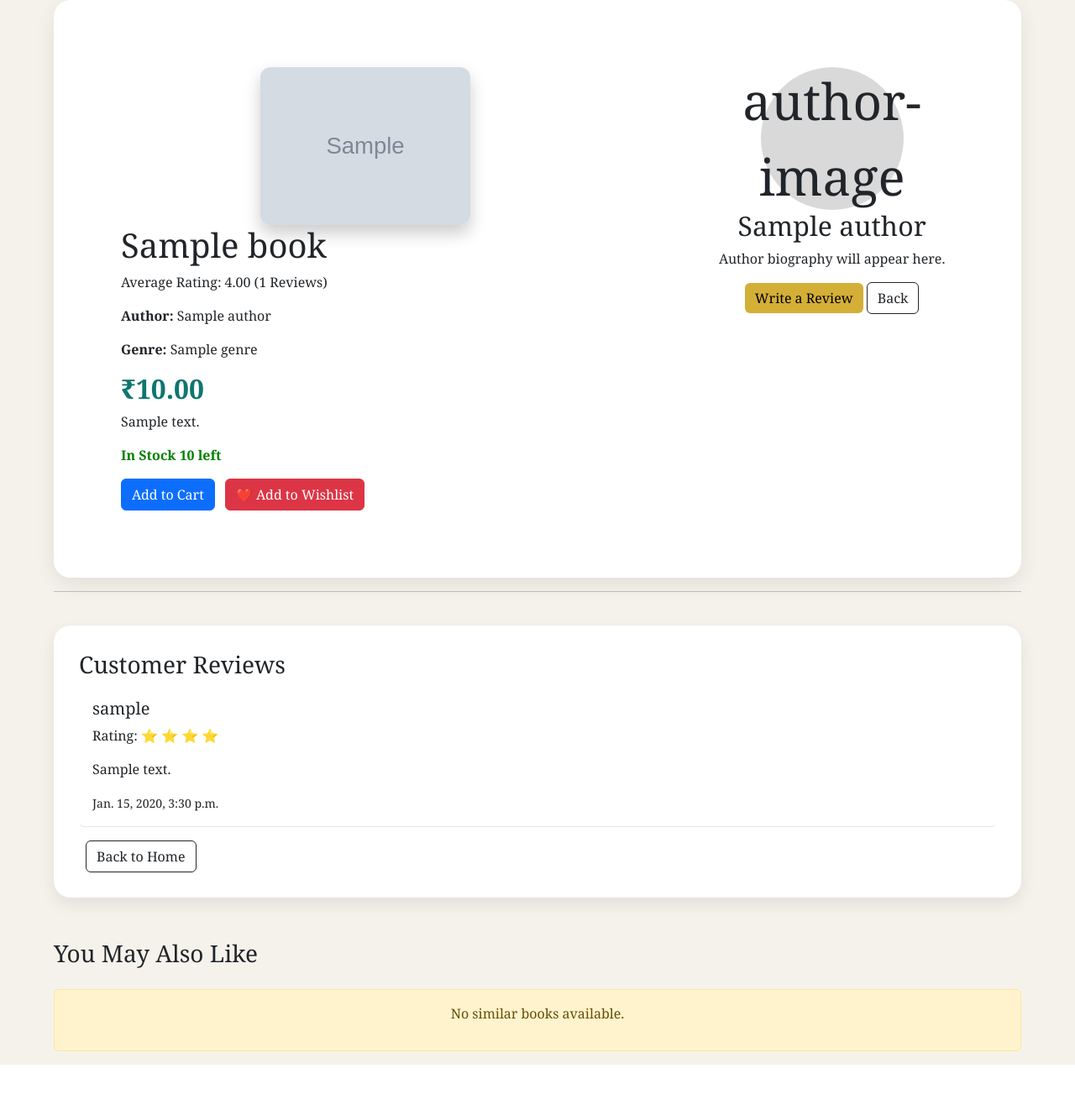
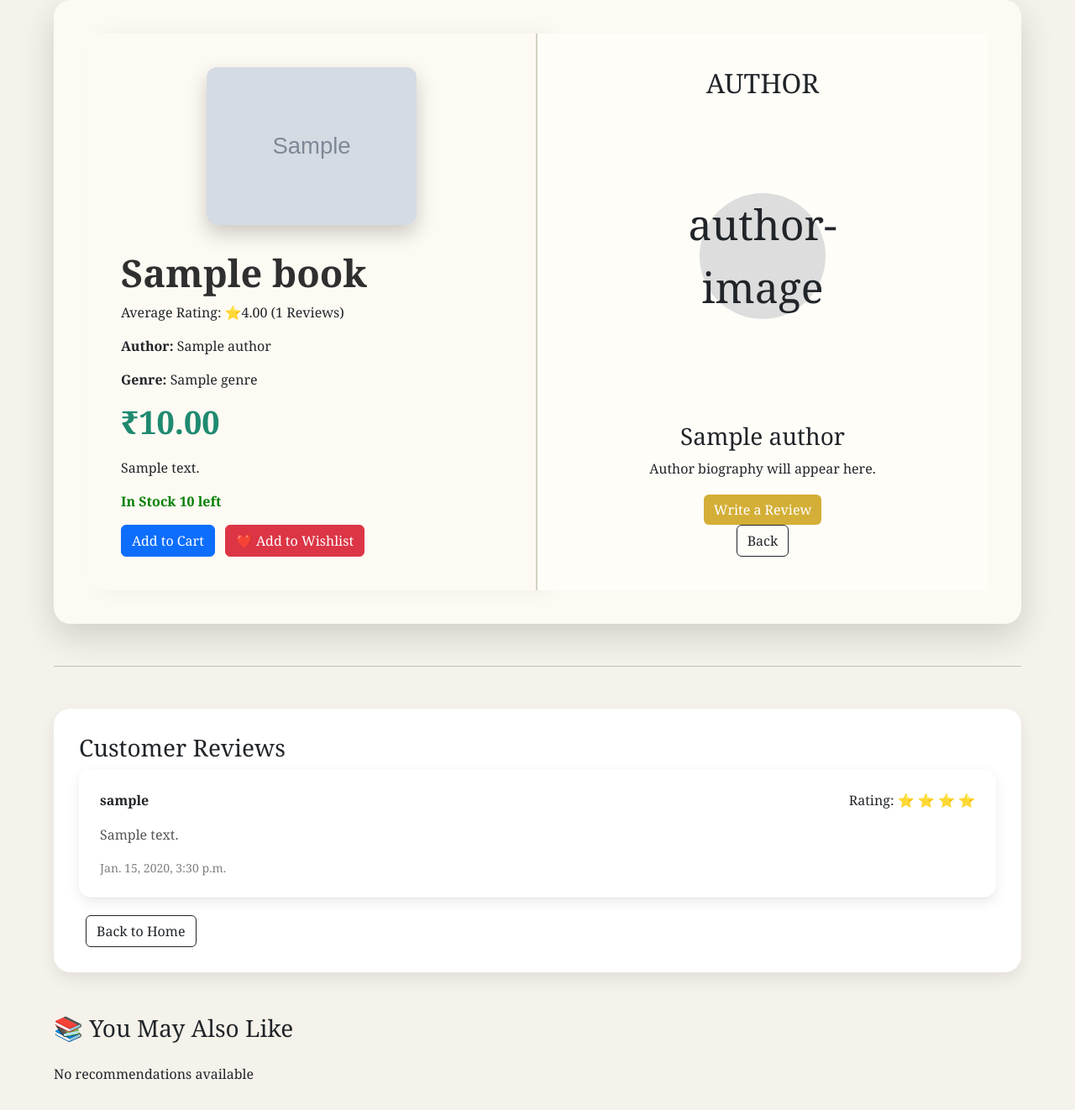
Before and after one commit to abhayrwt27/house-of-books, a Django app: page /book/1/ in a window 1280 px wide. Shown: the part 117-1439 px from the top of the page at 84% size. Before the commit the page ends 1385 px from the top, so only its background shows below. Run offline with Django 5.2, Linux system fonts and the light colour scheme; a user stored in the database is signed in; tables that the repository leaves empty hold one stand-in row (values such as "Sample post"); grey boxes marked "Sample" are stand-in pictures; parts of the project's set-up code (start-up, migrations or seed data) failed here and were passed over.

Commit message:
Updated UI of book detail

```diff
--- a/books/static/css/style.css
+++ b/books/static/css/style.css
@@ -166,6 +166,11 @@ body{
     background-color: #55357e;
 }
 
+/* ---------------------------------------------------------------------------
+                OPEN BOOK SECTION
+------------------------------------------------------------------------------
+*/
+
 .page-container{
     width: 90%;
     margin: auto;
@@ -173,11 +178,13 @@ body{
 
 .book-container{
     display: flex;
-    gap: 40px;
+    gap: 0;
     border-radius: 20px;
-    background: white;
+    background: #fdfaf3;
+    overflow: hidden;
     padding: 40px;
-    box-shadow: 0 8px 25px rgba(0,0,0,0.08);
+    box-shadow: 0 15px 40px rgba(0,0,0,0.15);
+    margin-bottom: 50px;
 }
 
 .book-left, .book-right{
@@ -186,11 +193,26 @@ body{
 }
 
 .book-left{
-    flex: 2;
+    border-right: 2px solid #d6d0c5;
+    box-shadow: 15px 0 25px rgba(0,0,0,0.05);
 }
 
 .book-right{
-    flex: 1;
+    display: flex;
+    flex-direction: column;
+    align-items: center;
+    justify-content: center;
+    background: #fffdf8;
+    text-align: center;
+}
+
+.book-right h3{
+    margin-top: 20px;
+    text-align: center;
+}
+
+.book-right p{
+    line-height: 1.8;
     text-align: center;
 }
 
@@ -201,38 +223,54 @@ body{
     object-fit: cover;
 }
 
+/* -------------- BOOK IMAGE --------------------- */
+
 .book-cover{
     width: 250px;
     display: block;
     margin: auto;
     border-radius: 12px;
-    box-shadow: 0 10px 20px rgba(0,0,0,0.2);
+    box-shadow: 0 10px 25px rgba(0,0,0,0.2);
 }
 
 .no-image{
-    height: 350px;
+    width: 100%;
+    height: 300px;
     display: flex;
     align-items: center;
     justify-content: center;
-    background: #f4f4f4;
+    background: #f0f0f0;
     border-radius: 15px;
 }
 
+/* ------------------- BOOK DETAILS ----------------- */
+
+.book-information{
+    margin-top: 30px;
+}
+
+.book-title{
+    font-size: 45px;
+    font-weight: bold;
+    color: #2f2f2f;
+}
+
+
 .author-image{
-    width: 170px;
-    height: 170px;
+    width: 150px;
+    height: 150px;
     margin: auto;
     border-radius: 50%;
-    background: #d9d9d9;
+    background: #dddddd;
     display: flex;
     justify-content: center;
     align-items: center;
-    font-size: 60px;
+    font-size: 50px;
 }
 
-.price{
-    font-size: 30px;
-    color: #2e8b57;
+.book-information .book-price{
+    font-size: 38px;
+    color: #1f8a70;;
     font-weight: bold;
 }
 
@@ -246,29 +284,113 @@ body{
     border-radius: 10px;
 }
 
+.book-right .btn-warning{
+    background: #d4af37;
+    border: none;
+    color: white;
+}
+
 .review{
-    margin-top: 40px;
+    margin-top: 50px;
     padding: 30px;
     border-radius: 20px;
     background: white;
     box-shadow: 0 8px 20px rgba(0,0,0,0.08);
 }
 
-.review .card{
+.review-card{
+    background: white;
+    padding: 25px;
+    border-radius: 15px;
+    margin-bottom: 20px;
+    box-shadow: 0 5px 15px rgba(0,0,0,0.08);
+    transition: 0.3s;
     border: none;
     border-bottom: 1px solid #e5e5e5;
 }
+
+.review-card:hover{
+    transform: translateY(-5px);
+}
+
+.review-header{
+    display: flex;
+    justify-content: space-between;
+    margin-bottom: 15px;
+}
+
+.review-user{
+    font-weight: bold;
+}
+
+.review-stars{
+    color: #ffb400;
+}
+
+.review-body{
+    color: #555;
+    line-height: 1.8;
+}
+
+.review-date{
+    margin-top: 15px;
+    font-size: 14px;
+    color: gray;
+}
+
+/* ---------------- RECOMMENDATIONS ------------------- */
 
 .recommendations{
     margin-top: 50px;
 }
 
+.recommendation-title{
+    margin-bottom: 25px;
+}
+
+.recommendation-container{
+    display: flex;
+    gap: 25px;
+    overflow-x: auto;
+    padding-bottom: 15px;
+}
+
+.recommendation-card{
+    min-width: 250px;
+    padding: 20px;
+    background: white;
+    border-radius: 15px;
+    text-align: center;
+    box-shadow: 0 5px 20px rgba(0,0,0,0.08);
+    transition: 0.3 ease;
+}
+
+.recommendation-card:hover{
+    transform: translateY(-8px);
+}
+
+.recommendation-card img{
+    width: 100%;
+    height: 300px;
+
+    object-fit: cover;
+    border-radius: 10px;
+}
+
+.recommendation-price{
+    color: green;
+    font-weight: bold;
+}
+
+.recommendation-placeholder{
+    height: 300px;
+    display: flex;
+    justify-content: center;
+    align-items: center;
+    background: #eeeeee;
+    border-radius: 10px;
+}
+
 .recommendations h3{
     margin-bottom: 25px;
 }
-
-.price{
-    color: #0f766e;
-    font-size: 2rem;
-    font-weight: bold;
-}
--- a/books/templates/books/book_detail.html
+++ b/books/templates/books/book_detail.html
@@ -5,34 +5,39 @@
         <!-- LEFT PAGE -->
         <div class="book-left">
             {% if book.cover_image %}
-                <img src="{{book.cover_image.url}}" class="book-cover">
+                <img src="{{book.cover_image.url}}" class="book-cover" alt="{{ book.title }}">
             {% else %}
                 <div class="no-image">
                     No Image Available
                 </div>
             {% endif %}
+            <div class="book-information">
                 <h1 class="book-title">{{book.title}}</h1>
-            <p>Average Rating: {{book.average_rating}} ({{book.review_count}} Reviews)</p>
+                <p class="book-rating">Average Rating: ⭐{{book.average_rating}} ({{book.review_count}} Reviews)</p>
                 <p><strong>Author: </strong>{{book.author}}</p>
                 <p><strong>Genre: </strong>{{book.genre}}</p>
-            <h3 class="price">₹{{book.price}}</h3>
-            <p>{{book.description}}</p>
+                <h2 class="book-price">₹{{book.price}}</h2>
+                <p class="book-description">{{book.description}}</p>
                 {% if book.stock > 0 %}
                     <p class="stock">In Stock {{book.stock}} left</p>
+                    <div class="book-buttons">
                         <a href="{% url 'add_to_cart' book.id %}" class="btn btn-primary">Add to Cart</a>
                         <a href="{% url 'toggle_wishlist' book.id %}" class="btn btn-danger ms-2">❤️ Add to Wishlist</a>
+                    </div>
                 {% else %}
                     <p class="text-danger"><strong>Out of Stock</strong></p>
                     <button class="btn btn-secondary"disabled>Out of Stock</button>
                 {% endif %}
             </div>
+        </div>
 
         <!-- RIGHT PAGE -->
          <div class="book-right">
+            <h2 class="author-heading">AUTHOR</h2>
             <div class="author-image">
                 author-image
             </div>
-            <h2>{{book.author}}</h2>
+            <h3>{{ book.author }}</h3>
             <p>Author biography will appear here.</p>
             <a href="{% url 'review_book' book.id %}" class="btn btn-warning">Write a Review</a>
             <a href="/" class="btn btn-outline-dark">Back</a>
@@ -44,20 +49,22 @@
         <h3>Customer Reviews</h3>
         {% if reviews %}
             {% for review in reviews %}
-                <div class="card mb-3">
-                    <div class="card-body">
-                        <h5>{{review.user.username}}</h5>
-                        <p>
+                <div class="review-card">
+                    <div class="review-header">
+                        <div class="review-user">
+                            {{review.user.username}}
+                        </div>
+                        <div>
                             Rating:
                             {% for i in "12345" %}
                                 {% if forloop.counter <= review.rating %}
                                     ⭐
                                 {% endif %}
                             {% endfor %}
-                        </p
-                        <p>{{review.comment}}</p>
-                        <small>{{review.created_at}}</small>
                         </div>
+                    </div>
+                        <div class="review-body">{{review.comment}}</div>
+                        <div class="review-date">{{review.created_at}}</div>
                 </div>
             {% endfor %}
         {% else %}
@@ -68,16 +75,22 @@
 
     <!-- RECOMMENDATIONS -->
     <div class="recommendations">
-        <h3 class="mt-5">You May Also Like</h3>
-        <div class="row">
+        <h3 class="recommendation-title">📚 You May Also Like</h3>
+        <div class="recommendation-container">
             {% for recommended_book in recommended_books %}
-                {% include 'books/book_card.html' with book=recommended_book %}
+                <div class="recommendation-card">
+                    {% if recommended_book.cover_image %}
+                        <img src="{{ recommended_book.cover_image.url }}">
+                    {% else %}
+                        <div class="recommendation-placeholder">No Image</div>
+                    {% endif %}
+                    <h5>{{ recommended_book.title }}</h5>
+                    <p>{{ recommended_book.author }}</p>
+                    <p class="recommendation-price">₹ {{recommended_book.price}}</p>
+                    <a href="{% url 'book_detail' recommended_book.id %}" class="btn btn-outline-dark">View Details</a>
+                </div>
             {% empty %}
-                <div class="col-12">
-                    <div class="alert alert-warning text-center">
-                        <p>No similar books available.</p>
-                    </div>
-                </div>
+                <p>No recommendations available</p>
             {% endfor %}
         </div>
     </div>
```
Lines whose indentation alone changed are shown as unchanged.
